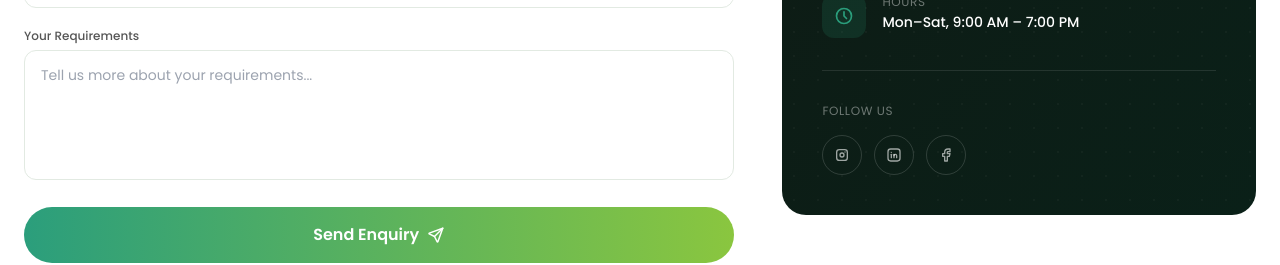
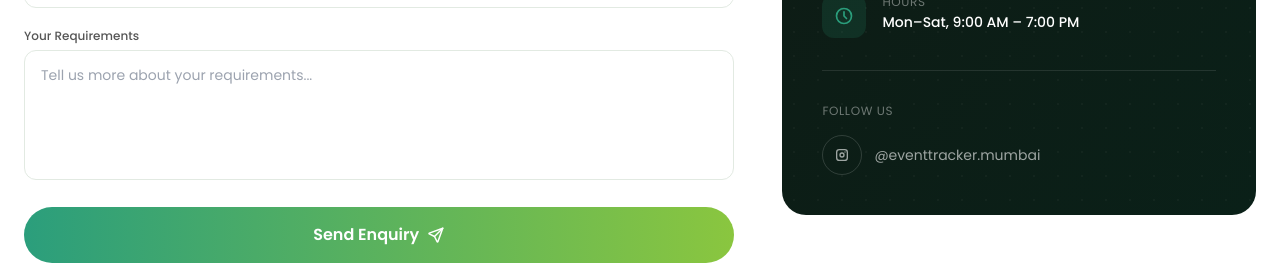
Before and after one commit to code-x-prime/event-tracker, a Next.js app: page /contact in a window 1280 px wide. Shown: the part 920-1185 px from the top of the page. Built offline with nearby package versions, Linux system fonts and the light colour scheme.

Commit message:
feat: implement ContactMain component with form handling and submission state

```diff
--- a/src/components/sections/contact/ContactMain.tsx
+++ b/src/components/sections/contact/ContactMain.tsx
@@ -10,8 +10,6 @@ import {
   IconSend,
   IconCircleCheck,
   IconBrandInstagram,
-  IconBrandLinkedin,
-  IconBrandFacebook,
 } from '@tabler/icons-react';
 
 const SERVICES = [
@@ -327,10 +325,11 @@ export default function ContactMain() {
                 Follow Us
               </p>
               <div className="flex items-center gap-3">
-                {[IconBrandInstagram, IconBrandLinkedin, IconBrandFacebook].map((Icon, i) => (
                 <a
-                    key={i}
-                    href="#"
+                  href="https://www.instagram.com/eventtracker.mumbai"
+                  target="_blank"
+                  rel="noopener noreferrer"
+                  aria-label="Instagram"
                   className="w-10 h-10 rounded-full flex items-center justify-center transition-all duration-200"
                   style={{ border: '1px solid rgba(255,255,255,0.15)', color: 'rgba(255,255,255,0.6)' }}
                   onMouseEnter={(e) => {
@@ -346,9 +345,19 @@ export default function ContactMain() {
                     el.style.color = 'rgba(255,255,255,0.6)';
                   }}
                 >
-                    <Icon size={16} />
+                  <IconBrandInstagram size={16} />
                 </a>
-                ))}
+                <a
+                  href="https://www.instagram.com/eventtracker.mumbai"
+                  target="_blank"
+                  rel="noopener noreferrer"
+                  className="font-sans text-sm transition-colors duration-200"
+                  style={{ color: 'rgba(255,255,255,0.6)' }}
+                  onMouseEnter={(e) => ((e.currentTarget as HTMLAnchorElement).style.color = '#8AC63F')}
+                  onMouseLeave={(e) => ((e.currentTarget as HTMLAnchorElement).style.color = 'rgba(255,255,255,0.6)')}
+                >
+                  @eventtracker.mumbai
+                </a>
               </div>
             </div>
           </div>
```
Lines whose indentation alone changed are shown as unchanged.
